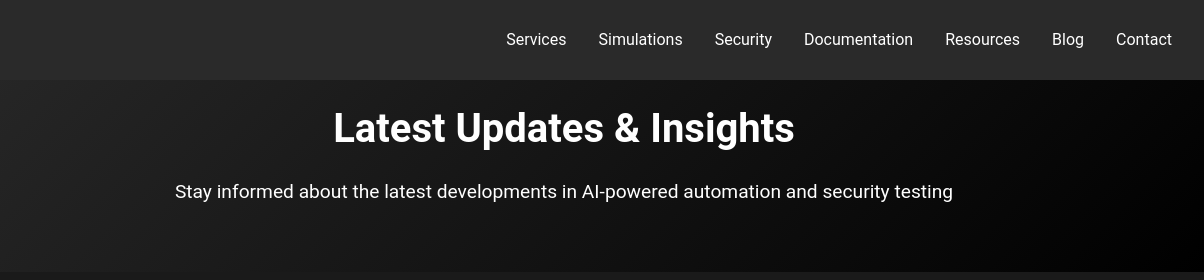
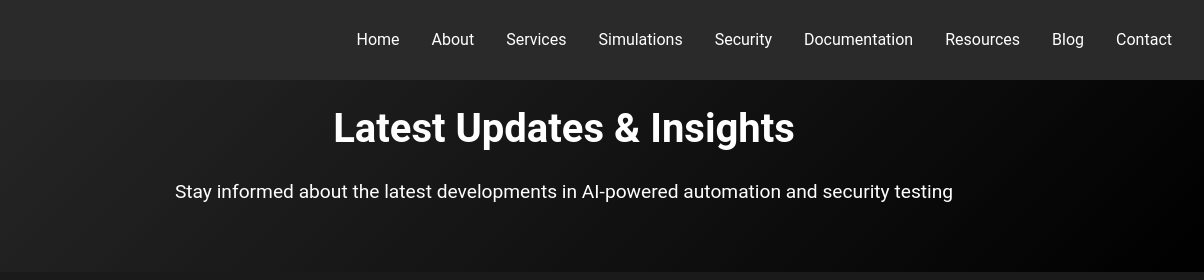
Before and after one commit to fullstackslife/warbot.cloud, a plain HTML site: page blog.html in a window 1280 px wide. Shown: the top 280 px of the page, 76-1280 px from the left. Drawn offline with Linux system fonts and the light colour scheme.

Commit message:
more links

```diff
--- a/blog.html
+++ b/blog.html
@@ -190,6 +190,8 @@
             <img src="assets/logo.png" alt="WarBot.Cloud Logo" class="logo">
         </a>
         <nav class="nav-links">
+            <a href="index.html">Home</a>
+            <a href="about.html">About</a>
             <a href="services.html">Services</a>
             <a href="simulations.html">Simulations</a>
             <a href="security.html">Security</a>
```
Also changed, not shown: contact.html (+2 -0 lines), documentation.html (+2 -0 lines), resources.html (+2 -0 lines), services.html (+2 -0 lines).
